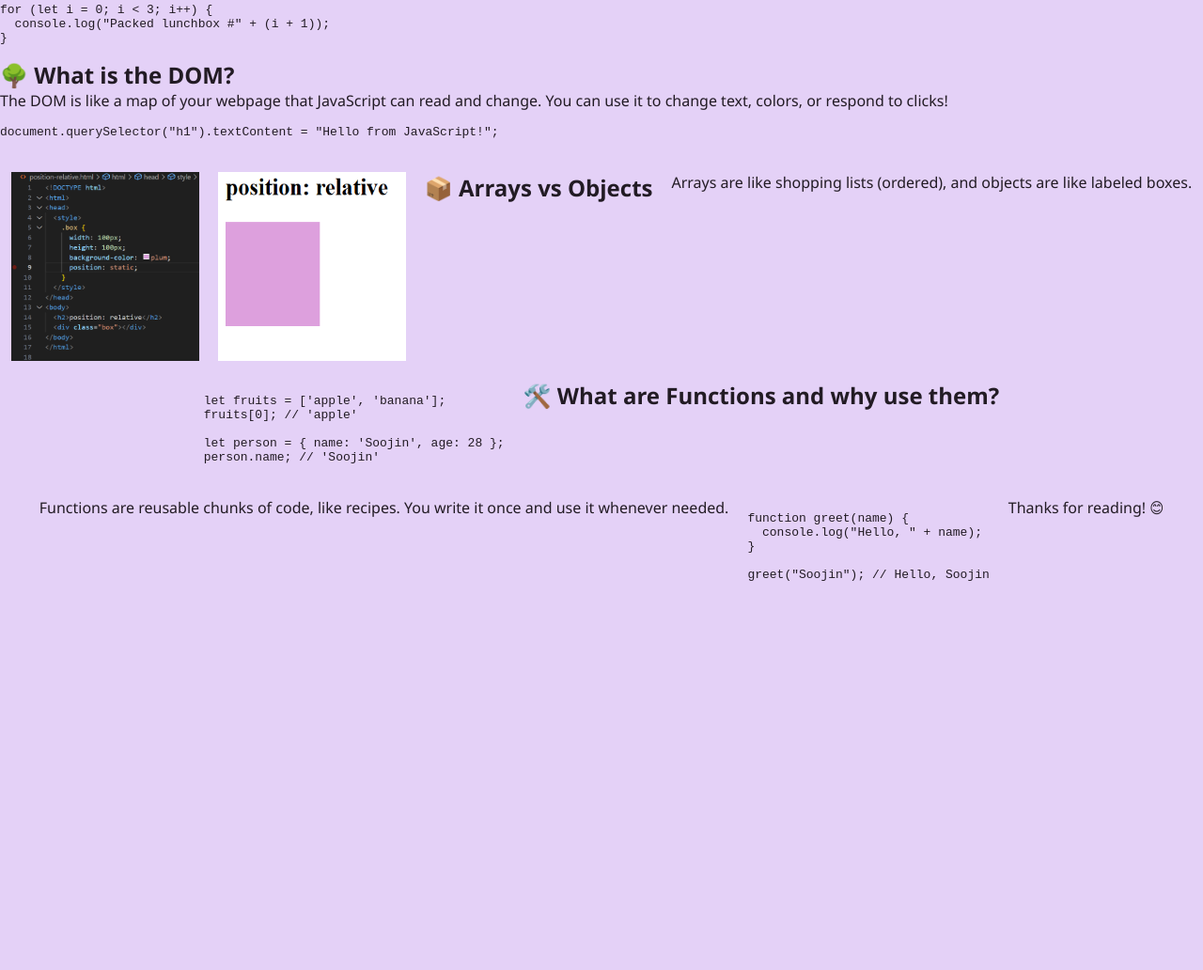
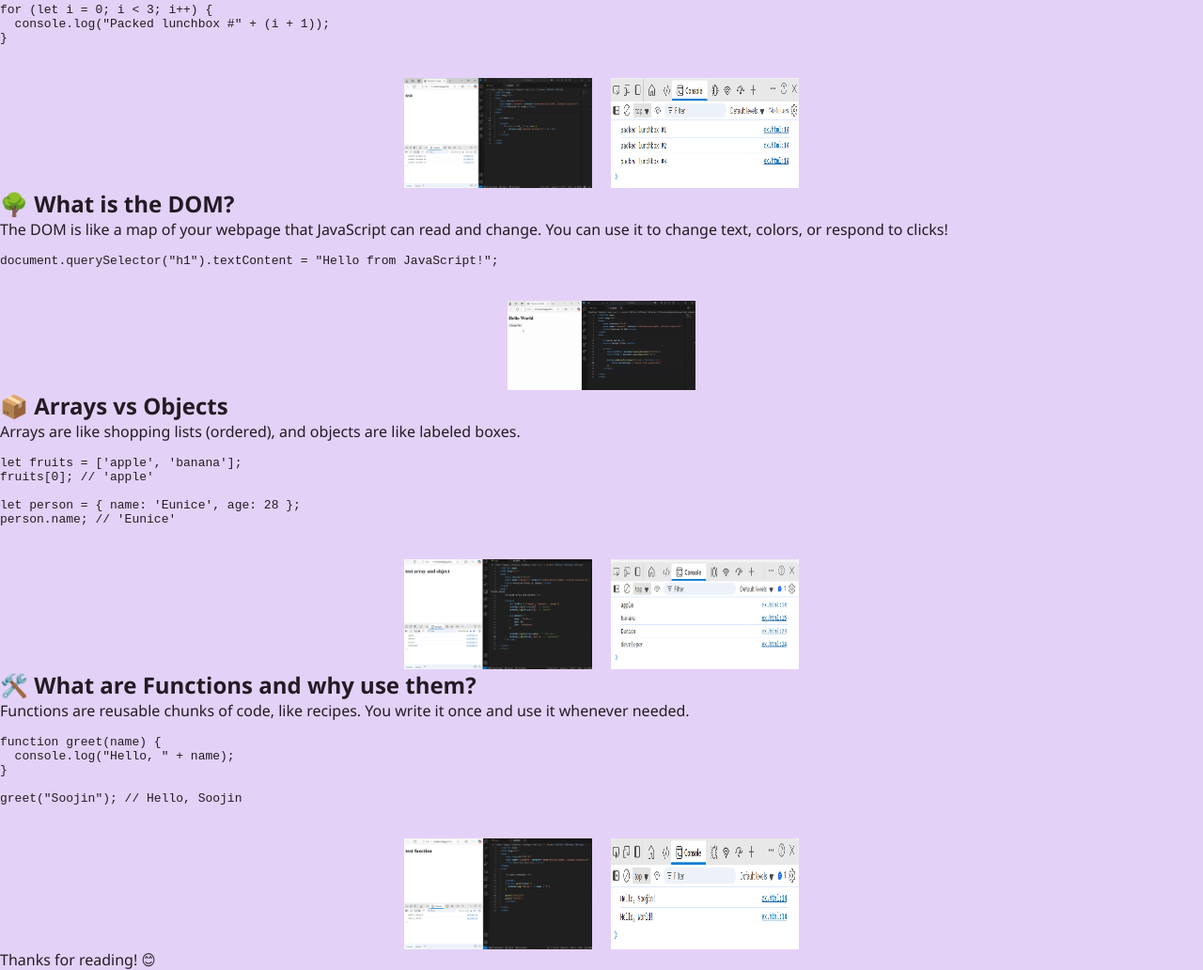
Before and after one commit to Ahra-Kim-629/Ahra-Kim-629.github.io, a plain HTML site: page blog/javascript-dom.html in a window 1280 px wide. Shown: the part 410-1442 px from the top of the page at 94% size. Before the commit the page ends 1044 px from the top, so only its background shows below. Drawn offline with Linux system fonts and the light colour scheme.

Commit message:
add javasript-dom.html

```diff
--- a/blog/javascript-dom.html
+++ b/blog/javascript-dom.html
@@ -33,6 +33,11 @@ for (let i = 0; i < 3; i++) {
   console.log("Packed lunchbox #" + (i + 1));
 }
   </code></pre>
+  <div class="image-row">
+    <img src="images/loop-test.png" alt="loop-test" width="200">
+    <img src="images/loop-test-2.png" alt="loop-test-2" width="200">
+</div>
+
 
   <h2>🌳 What is the DOM?</h2>
   <p>
@@ -42,9 +47,9 @@ for (let i = 0; i < 3; i++) {
   <pre><code>
 document.querySelector("h1").textContent = "Hello from JavaScript!";
   </code></pre>
-  <div class="image-row">
-    <img src="images/relative-vscode-origin.png" alt="relative-vscode-origin" width="200">
-    <img src="images/relative-pic-origin.png" alt="relative-pic-origin" width="200">
+<div class="image-row">
+    <img src="images/change-title.gif" alt="change-title" width="200">
+</div>
 
 
   <h2>📦 Arrays vs Objects</h2>
@@ -55,9 +60,14 @@ document.querySelector("h1").textContent = "Hello from JavaScript!";
 let fruits = ['apple', 'banana'];
 fruits[0]; // 'apple'
 
-let person = { name: 'Soojin', age: 28 };
-person.name; // 'Soojin'
+let person = { name: 'Eunice', age: 28 };
+person.name; // 'Eunice'
   </code></pre>
+<div class="image-row">
+    <img src="images/array-object-test.png" alt="array-object-test" width="200">
+    <img src="images/array-object-test-2.png" alt="array-object-test-2" width="200">
+</div>
+
 
   <h2>🛠️ What are Functions and why use them?</h2>
   <p>
@@ -70,6 +80,11 @@ function greet(name) {
 
 greet("Soojin"); // Hello, Soojin
   </code></pre>
+<div class="image-row">
+    <img src="images/function-test.png" alt="function-test" width="200">
+    <img src="images/function-test-2.png" alt="function-test-2" width="200">
+</div>
+
 
   <p>Thanks for reading! 😊</p>
 </body>
```
